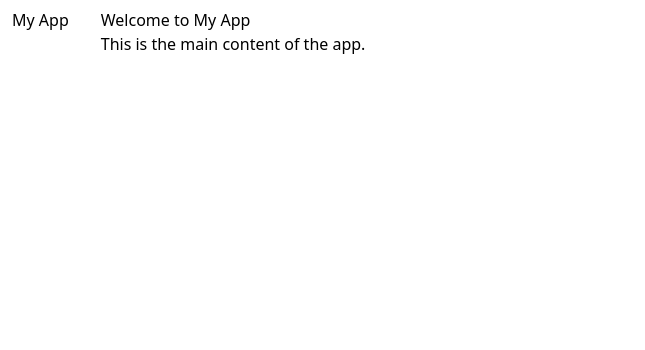
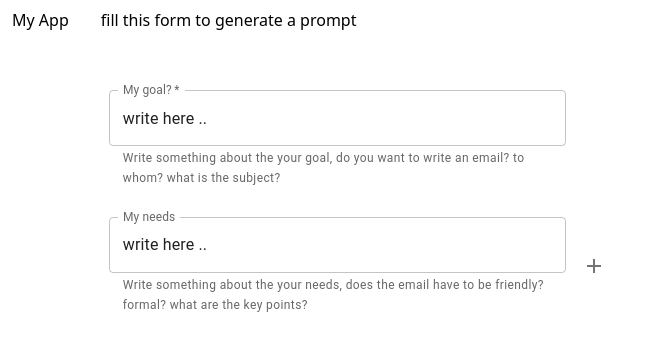
Before and after one commit to Ferez22/hemewimp, a React (Vite) app: page / in a window 1280 px wide. Shown: the top 350 px of the page, without its empty margins (0-645 px from the left). Built offline with nearby package versions, Linux system fonts and the light colour scheme.

Commit message:
basic form with two inputs

```diff
--- a/package.json
+++ b/package.json
@@ -24,8 +24,10 @@
     "test": "jest"
   },
   "dependencies": {
-    "@emotion/react": "^11.10.4",
-    "@emotion/styled": "^11.10.4",
+    "@emotion/react": "^11.13.3",
+    "@emotion/styled": "^11.13.0",
+    "@mui/icons-material": "^5.16.7",
+    "@mui/material": "^5.16.7",
     "prop-types": "^15.8.1",
     "react": "^18.2.0",
     "react-dom": "^18.2.0",
--- a/src/App.tsx
+++ b/src/App.tsx
@@ -1,14 +1,11 @@
 import React from 'react';
 import Layout from './layout/layout';
+import FormPage from './pages/form-page';
 
 const App: React.FC = () => {
   return (
     <Layout>
-      <div>
-        {/* Your existing app content goes here */}
-        <h2>Welcome to My App</h2>
-        <p>This is the main content of the app.</p>
-      </div>
+      <FormPage />
     </Layout>
   );
 };
--- /dev/null
+++ b/src/components/my-description.tsx
@@ -0,0 +1,31 @@
+import React from 'react';
+import Box from '@mui/material/Box';
+import TextField from '@mui/material/TextField';
+
+const MyDescription = () => {
+  return (
+    <Box
+      component="form"
+      sx={{
+        '& .MuiTextField-root': {
+          m: 1,
+          width: '50ch'
+        }
+      }}
+      noValidate
+      autoComplete="off"
+    >
+      <div className="">
+        <TextField
+          required
+          id="outlined-required"
+          label="My goal?"
+          defaultValue="write here .."
+          helperText="Write something about the your goal, do you want to write an email? to whom? what is the subject?"
+        />
+      </div>
+    </Box>
+  );
+};
+
+export default MyDescription;
--- /dev/null
+++ b/src/components/my-needs.tsx
@@ -0,0 +1,38 @@
+import React from 'react';
+import Box from '@mui/material/Box';
+import TextField from '@mui/material/TextField';
+import AddIcon from '@mui/icons-material/Add';
+import IconButton from '@mui/material/IconButton';
+import Tooltip from '@mui/material/Tooltip';
+
+const MyNeeds = () => {
+  return (
+    <Box
+      component="form"
+      sx={{
+        '& .MuiTextField-root': {
+          m: 1,
+          width: '50ch'
+        }
+      }}
+      noValidate
+      autoComplete="off"
+    >
+      <div className="mt-3 flex items-center justify-center">
+        <TextField
+          id="outlined-required"
+          label="My needs"
+          defaultValue="write here .."
+          helperText="Write something about the your needs, does the email have to be friendly? formal? what are the key points?"
+        />
+        <Tooltip title="Add a need" placement="top">
+          <IconButton>
+            <AddIcon />
+          </IconButton>
+        </Tooltip>
+      </div>
+    </Box>
+  );
+};
+
+export default MyNeeds;
--- /dev/null
+++ b/src/pages/form-page.tsx
@@ -0,0 +1,18 @@
+import React from 'react';
+import MyDescription from '../components/my-description';
+import MyNeeds from '../components/my-needs';
+import Box from '@mui/material/Box';
+
+const FormPage = () => {
+  return (
+    <>
+      <h1>fill this form to generate a prompt</h1>
+      <Box sx={{ marginTop: '50px' }}>
+        <MyDescription />
+        <MyNeeds />
+      </Box>
+    </>
+  );
+};
+
+export default FormPage;
```
Also changed, not shown: 1 other file (tests, documents, lock files or other folders).
